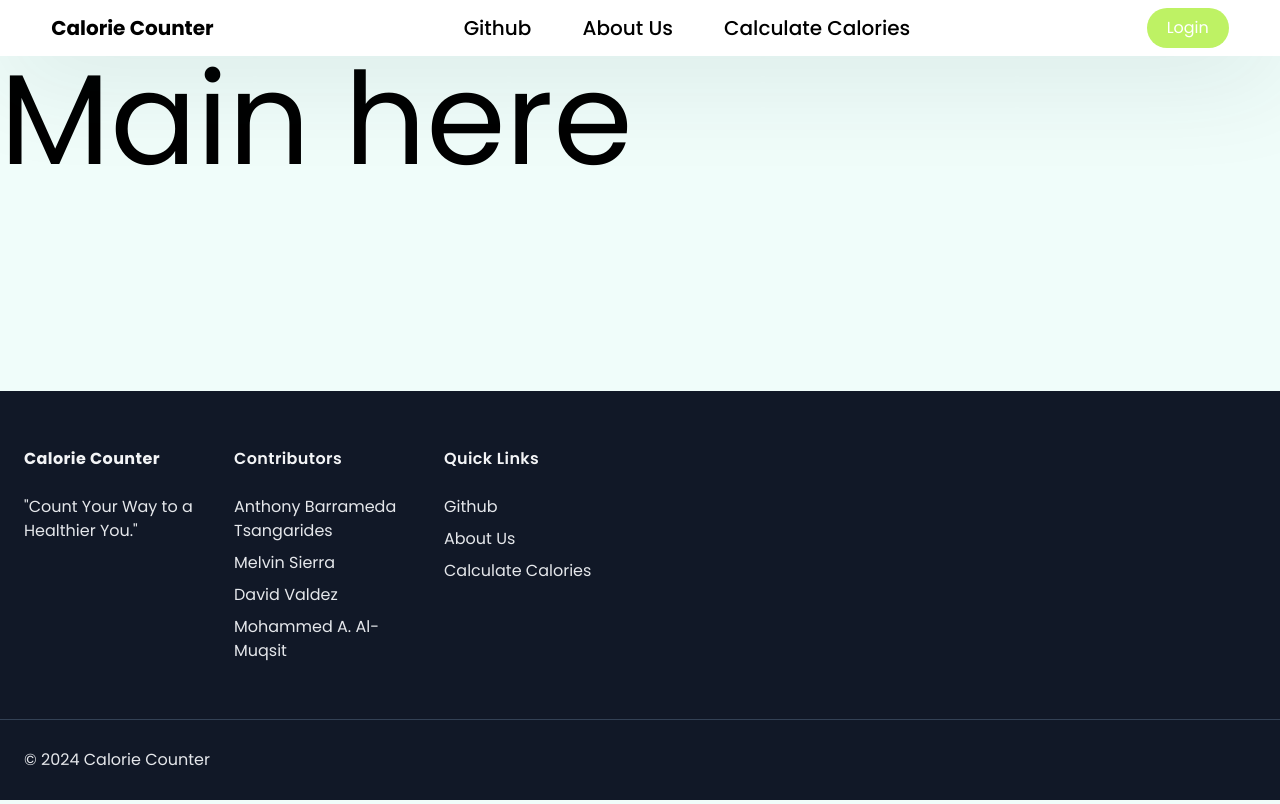
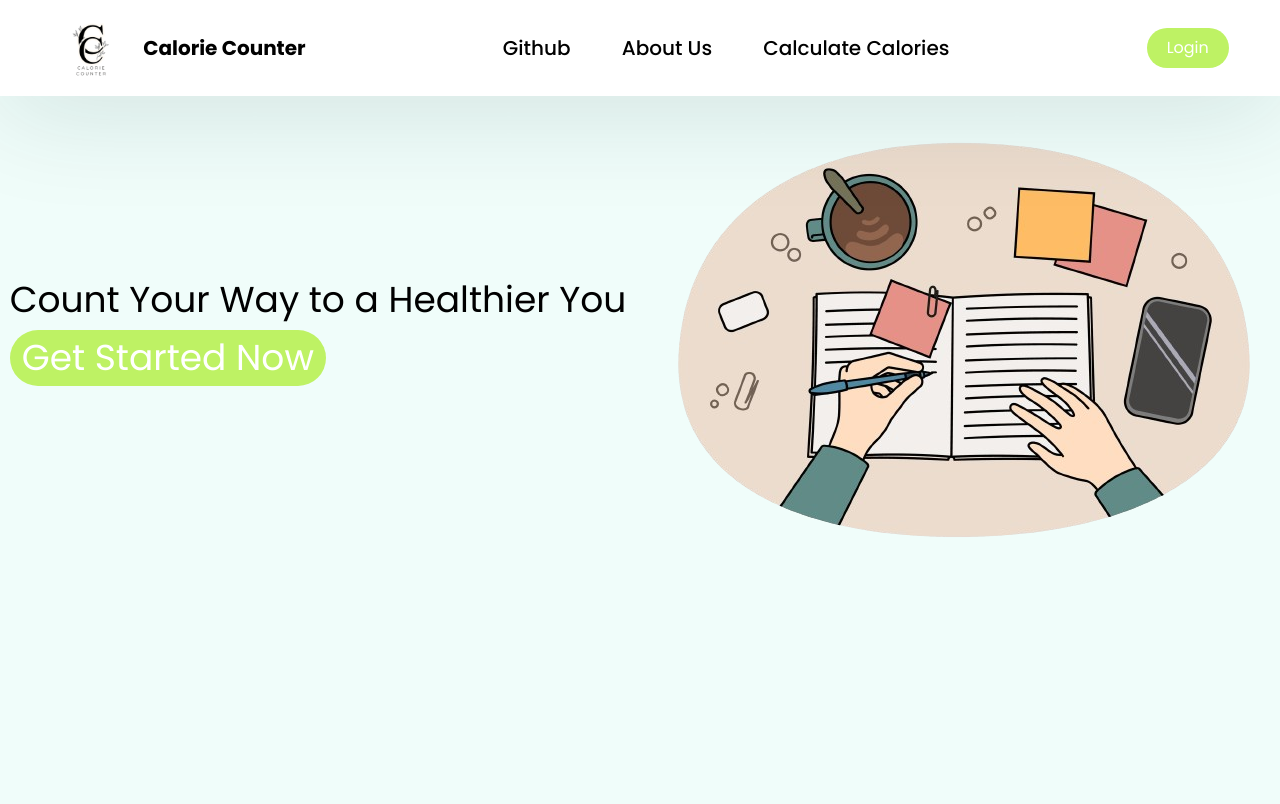
Before and after one commit to rabbit0227/CalorieCounter, a website: page src/homepage.html in a window 1280 px wide. Shown: the top 804 px of the page. Drawn offline with nearby package versions, Linux system fonts and the light colour scheme.

Commit message:
Added some content in the main section

```diff
--- a/src/homepage.html
+++ b/src/homepage.html
@@ -4,6 +4,7 @@
     <meta charset="UTF-8">
     <meta name="viewport" content="width=device-width, initial-scale=1.0">
     <title>Homepage | Calorie Counter</title>
+    <link rel="icon" type="image/png" href="../assets/favicon.png"/>
     <link rel="stylesheet" href="https://cdn.jsdelivr.net/npm/boxicons@latest/css/boxicons.min.css">
     <link rel="stylesheet" href="../output.css" />
 </head>
@@ -11,7 +12,11 @@
 <body class="font-poppins bg-teal-50 h-screen flex flex-col">
     <header class="bg-white py-2 shadow-custom z-[1000]">
         <nav class="flex items-center justify-between w-[92%] mx-auto">
-            <div class="w-44 font-bold text-xl">Calorie Counter</div>
+            <!--<div class="w-44 font-bold text-xl">Calorie Counter</div>-->
+            <div class="flex items-center">
+                <img src="../assets/logo.png" class="w-20"></img>
+                <span class="ml-3 text-xl font-bold">Calorie Counter</span>
+            </div>
             <div class="nav-links duration-200 md:static absolute bg-white md:min-h-fit min-h-[30vh] left-0 top-[-100%] md:w-auto w-full flex items-center px-5">
                 <ul class="flex md:flex-row flex-col md:items-center md:gap-[4vw] gap-8">
                     <li>
@@ -47,14 +52,32 @@
         </ul>
     </header> -->
 
-    <main class="flex-grow text-9xl">Main here
+    <main class="flex-grow flex flex-col items-center justify-center text-2xl md:text-4xl">
+        <div class="flex flex-col-reverse md:flex-row items-center mt-10">
+            <div class="mt-4 md:mt-0 md:mr-8">
+                <p class="text-center md:text-left">Count Your Way to a Healthier You</p>
+                <button onclick="window.location.href='homepage.html'" class="animate-bounce px-3 py-2 text-white bg-lime-300 rounded-full hover:bg-lime-200 mt-6">Get Started Now</button>
+            </div>
+            <div>
+                <img src="../assets/note-taking-removebg-preview.png" class="max-w-full h-auto">
+            </div>
+        </div>
+        <div class="mt-40 w-[92%] mx-auto">
+            <!--<h2 class="text-center md:text-left text-2xl md:text-3xl font-semibold mb-6">Additional Content</h2>
+            <!--<p class="text-center md:text-left mb-4">This is where you can add more content that will be placed below the
+                initial section with the image and slogan.</p>
+            <p class="text-center md:text-left">You can add as many sections as you need here, and they will always appear
+                below the main image and slogan.</p> -->
+        </div>
+    </main>
 
-    </main>
-    <footer class="bg-gray-900 text-gray-200">
+    <footer class="bg-gray-900 text-gray-200 mt-40">
         <div class="container mx-auto py-14 px-6">
             <div class="grid md:grid-cols-12 grid-cols-1 gap-7">
                 <div class="lg:col-span-2 md:col-span-4 col-span-12">
-                    <h5 class="tracking-wide text-gray-100 font-bold">Calorie Counter</h5>
+                    <h5 class="tracking-wide text-gray-100 font-bold">
+                        <img class="w-20" src="../assets/logo-removebg-preview.png"></img>
+                        Calorie Counter</h5>
                     <ul class="list-none mt-6 space-y-2">
                         <li>
                             "Count Your Way to a Healthier You."
```
Also changed, not shown: assets/favicon.png (added), assets/logo-removebg-preview.png (added), assets/logo.png (added), assets/note-taking-removebg-preview.png (added), output.css.
